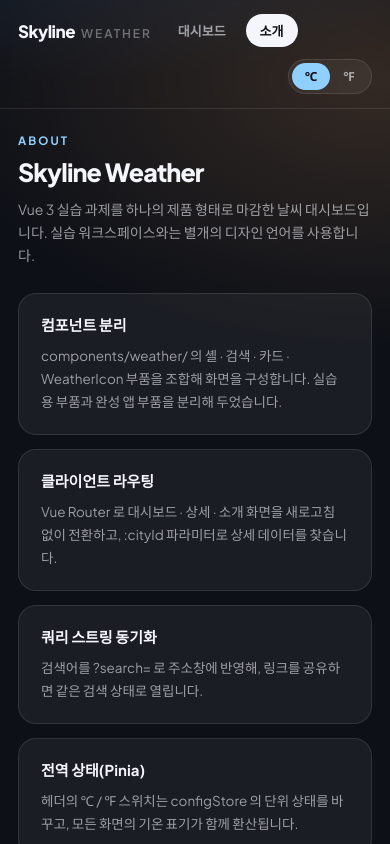
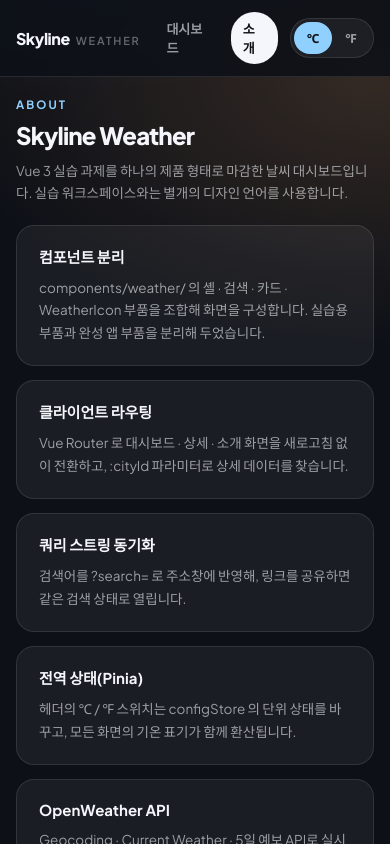
Before and after one commit to LeeJung-Heon/skala_vue, a Vue app: page /#/weather/about in a window 390 px wide. Built offline with nearby package versions, Linux system fonts and the light colour scheme.

Commit message:
apply mobile size form

```diff
--- a/index.html
+++ b/index.html
@@ -3,7 +3,10 @@
   <head>
     <meta charset="UTF-8" />
     <link rel="icon" href="/favicon.ico" />
-    <meta name="viewport" content="width=device-width, initial-scale=1.0" />
+    <meta
+      name="viewport"
+      content="width=device-width, initial-scale=1.0, viewport-fit=cover"
+    />
     <link rel="preconnect" href="https://fonts.googleapis.com" />
     <link rel="preconnect" href="https://fonts.gstatic.com" crossorigin />
     <link
--- a/src/App.vue
+++ b/src/App.vue
@@ -16,6 +16,7 @@
 <style scoped>
 .app-shell {
   height: 100vh;
+  height: 100dvh;
   overflow: hidden;
   background: #0d1017;
   color: #f4f6fb;
@@ -24,6 +25,8 @@
 .app-main {
   height: 100%;
   overflow: auto;
+  overscroll-behavior: contain;
+  -webkit-overflow-scrolling: touch;
   scrollbar-width: none;
   -ms-overflow-style: none;
 }
--- a/src/assets/main.css
+++ b/src/assets/main.css
@@ -9,6 +9,7 @@ body,
 #app {
   margin: 0;
   min-height: 100%;
+  min-height: 100dvh;
 }
 
 body {
@@ -17,6 +18,11 @@ body {
   font-family: 'Plus Jakarta Sans', 'Noto Sans KR', system-ui, sans-serif;
   -webkit-font-smoothing: antialiased;
   -moz-osx-font-smoothing: grayscale;
+  padding:
+    env(safe-area-inset-top, 0)
+    env(safe-area-inset-right, 0)
+    env(safe-area-inset-bottom, 0)
+    env(safe-area-inset-left, 0);
 }
 
 button,
@@ -27,3 +33,10 @@ input {
 a {
   color: inherit;
 }
+
+@media (hover: none) {
+  button,
+  a {
+    -webkit-tap-highlight-color: transparent;
+  }
+}
--- a/src/components/weather/CitySearchField.vue
+++ b/src/components/weather/CitySearchField.vue
@@ -179,7 +179,8 @@ const onSelectSuggestion = (item) => {
   min-width: 0;
   height: 100%;
   padding: 0;
-  font-size: 14px;
+  /* iOS는 16px 미만 input 포커스 시 자동 확대하므로 이 값을 유지합니다 */
+  font-size: 16px;
   font-family: inherit;
   color: var(--w-text);
   background: transparent;
--- a/src/components/weather/WeatherAppShell.vue
+++ b/src/components/weather/WeatherAppShell.vue
@@ -73,6 +73,9 @@ const config = useConfigStore()
   --w-accent: #8fd0ff;
   --w-warm: #ffc27a;
   --w-radius: 20px;
+  --w-pad-x: clamp(16px, 4vw, 28px);
+  --w-pad-y: clamp(20px, 3.5vw, 34px);
+  --w-bar-pad-y: clamp(12px, 2vw, 18px);
 
   /* 날씨 아이콘 색 — WeatherIcon / weather-icons.css 가 참조합니다 */
   --w-icon-sun: #ffc27a;
@@ -84,7 +87,7 @@ const config = useConfigStore()
 
   display: flex;
   flex-direction: column;
-  min-height: 100vh;
+  min-height: 100%;
   color: var(--w-text);
   background:
     radial-gradient(1000px 520px at 12% -12%, rgba(96, 165, 250, 0.24), transparent 62%),
@@ -94,12 +97,16 @@ const config = useConfigStore()
 }
 
 .app-bar {
+  position: sticky;
+  top: 0;
+  z-index: 50;
   display: flex;
   align-items: center;
   gap: 18px;
-  padding: 18px 28px;
+  padding: var(--w-bar-pad-y) var(--w-pad-x);
   border-bottom: 1px solid var(--w-border);
-  backdrop-filter: blur(6px);
+  background: rgba(13, 16, 23, 0.88);
+  backdrop-filter: blur(12px);
 }
 
 .wordmark {
@@ -107,6 +114,7 @@ const config = useConfigStore()
   align-items: baseline;
   gap: 6px;
   text-decoration: none;
+  min-width: 0;
 }
 
 .wordmark-name {
@@ -128,6 +136,7 @@ const config = useConfigStore()
   display: flex;
   gap: 6px;
   margin-left: 12px;
+  min-width: 0;
 }
 
 .nav-pill {
@@ -157,6 +166,7 @@ const config = useConfigStore()
   align-items: center;
   gap: 12px;
   margin-left: auto;
+  flex: 0 0 auto;
 }
 
 .unit-switch {
@@ -169,6 +179,7 @@ const config = useConfigStore()
 
 .unit-btn {
   min-width: 38px;
+  min-height: 32px;
   padding: 5px 10px;
   font-size: 12.5px;
   font-weight: 700;
@@ -196,7 +207,7 @@ const config = useConfigStore()
   flex: 1;
   width: min(940px, 100%);
   margin: 0 auto;
-  padding: 34px 28px 48px;
+  padding: var(--w-pad-y) var(--w-pad-x) calc(var(--w-pad-y) + 14px);
   box-sizing: border-box;
 }
 
@@ -215,7 +226,7 @@ const config = useConfigStore()
 
 .app-title {
   margin: 0;
-  font-size: 30px;
+  font-size: clamp(24px, 5vw, 30px);
   font-weight: 800;
   letter-spacing: -0.035em;
   color: var(--w-text);
@@ -229,27 +240,55 @@ const config = useConfigStore()
   color: var(--w-muted);
 }
 
+/* 태블릿·좁은 데스크톱 */
 @media (max-width: 900px) {
-  .weather-app {
-    min-height: 100vh;
-  }
-
   .app-bar {
-    flex-wrap: wrap;
     gap: 12px;
-    padding: 14px 18px;
   }
 
   .app-nav {
-    margin-left: 0;
+    margin-left: 4px;
   }
 
-  .app-body {
-    padding: 24px 18px 40px;
+  .nav-pill {
+    padding: 7px 12px;
+  }
+}
+
+/* 모바일 */
+@media (max-width: 720px) {
+  .weather-app {
+    --w-radius: 16px;
   }
 
-  .app-title {
-    font-size: 25px;
+  .wordmark-name {
+    font-size: 16px;
+  }
+
+  .wordmark-sub {
+    font-size: 11px;
+  }
+
+  .app-heading {
+    margin-bottom: 20px;
+  }
+
+  .app-desc {
+    font-size: 13.5px;
+  }
+}
+
+/* 아주 좁은 화면 */
+@media (max-width: 380px) {
+  .unit-btn {
+    min-width: 34px;
+    padding: 5px 8px;
+    font-size: 12px;
+  }
+
+  .nav-pill {
+    padding: 7px 10px;
+    font-size: 12.5px;
   }
 }
 </style>
```
Also changed, not shown: 1 other file (tests, documents, lock files or other folders).
